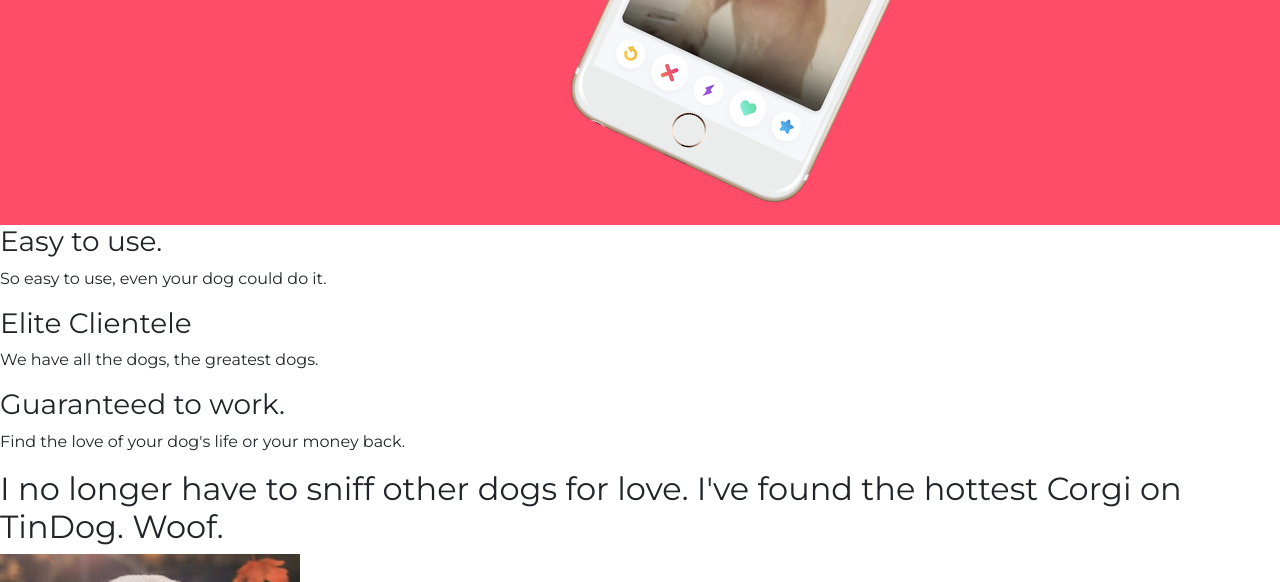
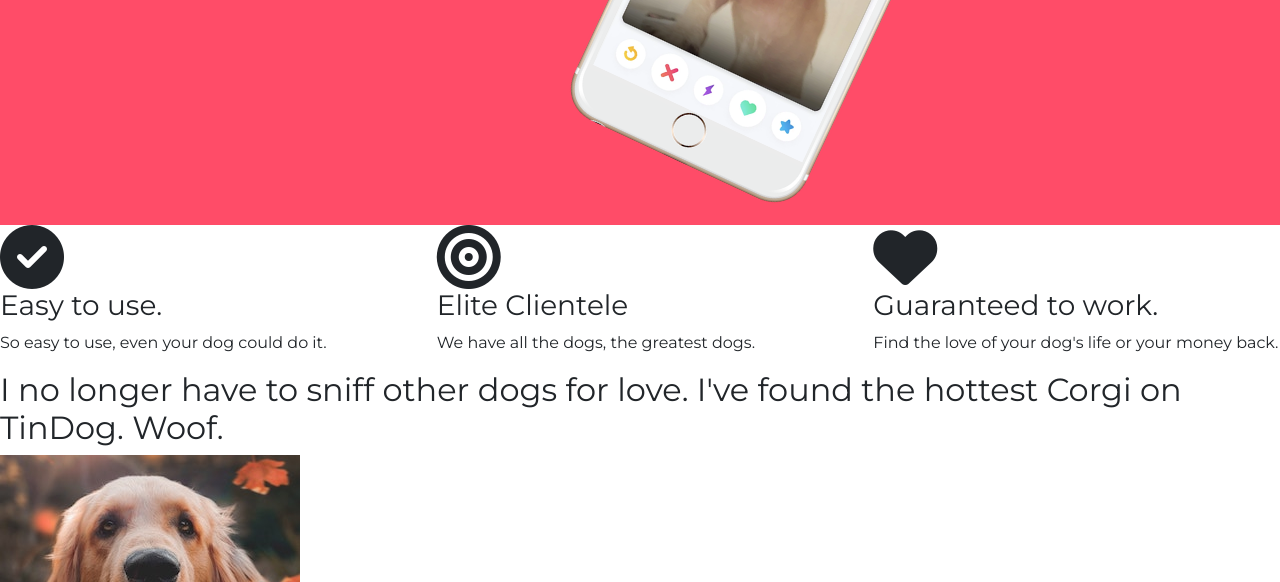
Before and after one commit to OptiPrime64/tindog_project, a plain HTML site: page index.html in a window 1280 px wide. Shown: the part 518-1100 px from the top of the page. Drawn offline with nearby package versions, Linux system fonts and the light colour scheme.

Commit message:
Add files via upload

```diff
--- a/index.html
+++ b/index.html
@@ -85,21 +85,35 @@ font-family: 'Montserrat', sans-serif; -->
 
   <section id="features">
 
-    <h3>Easy to use.</h3>
-    <p>So easy to use, even your dog could do it.</p>
+    <!-- <div class="container-fluid"> -->
+      <div class="row">
 
-    <h3>Elite Clientele</h3>
-    <p>We have all the dogs, the greatest dogs.</p>
+        <div class="feature-box col-lg-4">
+          <i class="icon fas fa-check-circle fa-4x"></i>
+          <h3>Easy to use.</h3>
+          <p>So easy to use, even your dog could do it.</p>
+        </div>
 
-    <h3>Guaranteed to work.</h3>
-    <p>Find the love of your dog's life or your money back.</p>
+        <div class="feature-box col-lg-4">
+          <i class="icon fas fa-bullseye fa-4x"></i>
+          <h3>Elite Clientele</h3>
+          <p>We have all the dogs, the greatest dogs.</p>
+        </div>
+        <div class="feature-box col-lg-4">
+          <i class="icon fas fa-heart fa-4x"></i>
+          <h3>Guaranteed to work.</h3>
+          <p>Find the love of your dog's life or your money back.</p>
+        </div>
+
+      </div>
+    <!-- </div> -->
 
   </section>
 
 
   <!-- Testimonials -->
 
-  <section id="testimonials">
+  <section id=" testimonials">
 
     <h2>I no longer have to sniff other dogs for love. I've found the hottest Corgi on TinDog. Woof.</h2>
     <img src="images/dog-img.jpg" alt="dog-profile">
```
